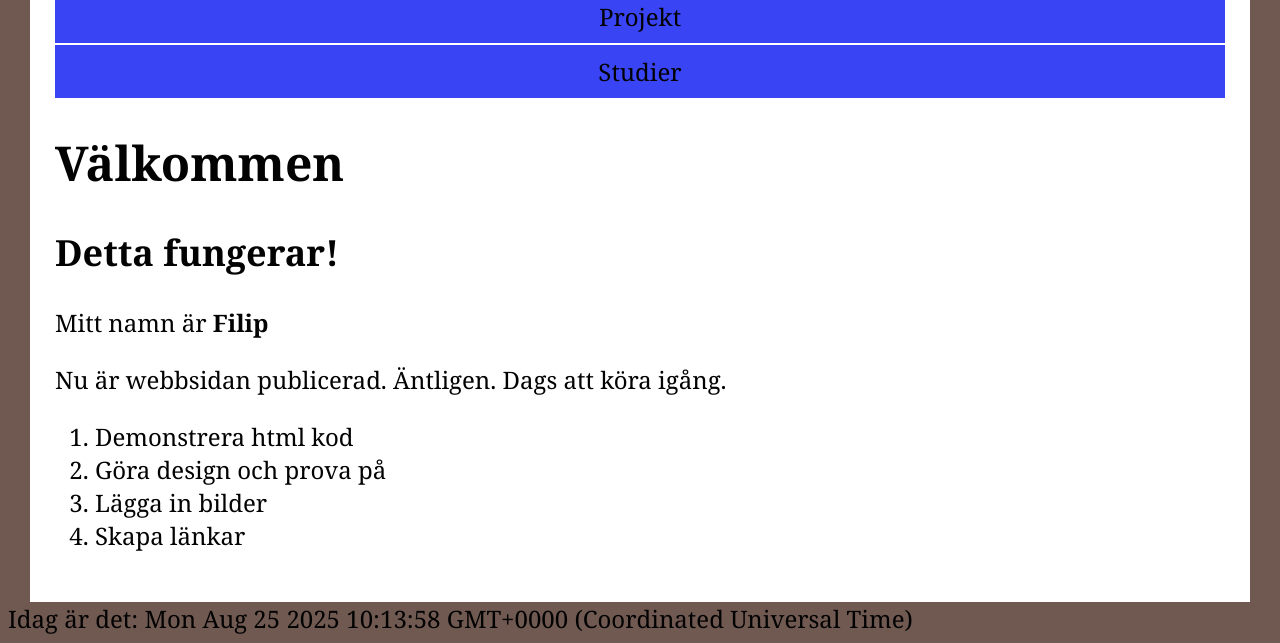
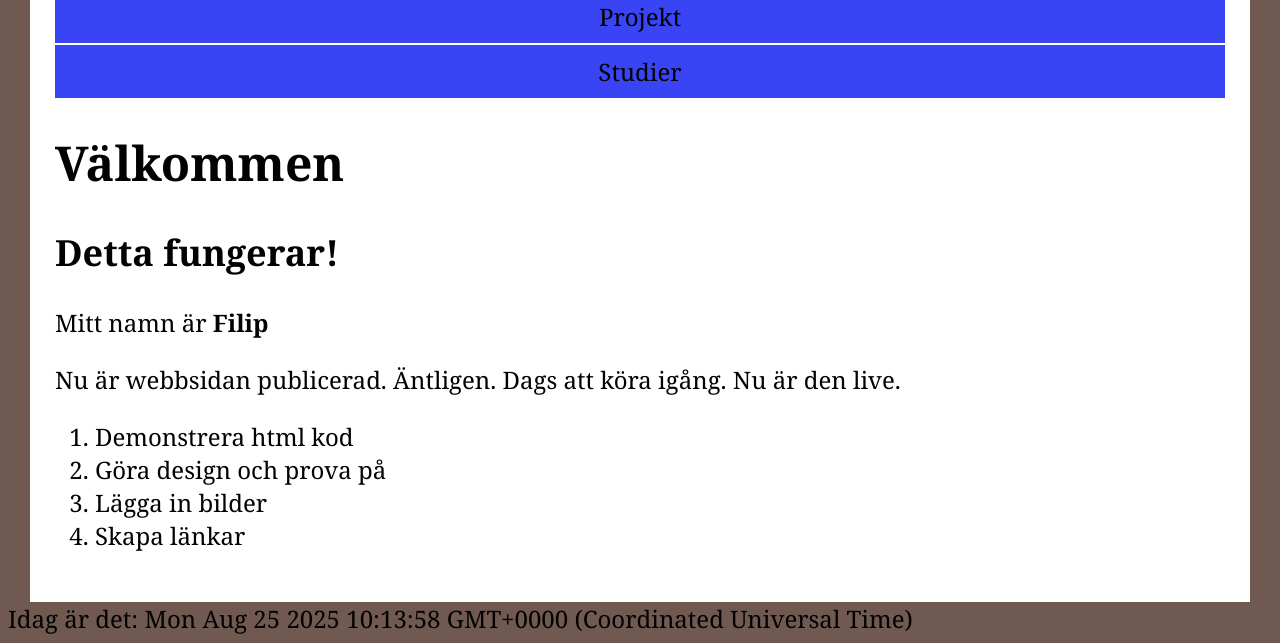
Before and after one commit to filipbergander/Webbplats1, a plain HTML site: page index.html in a window 1280 px wide. Shown: the part 745-1388 px from the top of the page. Drawn offline with Linux system fonts and the light colour scheme.

Commit message:
Text med live.

```diff
--- a/index.html
+++ b/index.html
@@ -28,7 +28,7 @@
 
         <p> Mitt namn är <strong>Filip</strong></p>
         <p>
-            Nu är webbsidan publicerad. Äntligen. Dags att köra igång.
+            Nu är webbsidan publicerad. Äntligen. Dags att köra igång. Nu är den live.
 
         </p>
         <ol>
```
